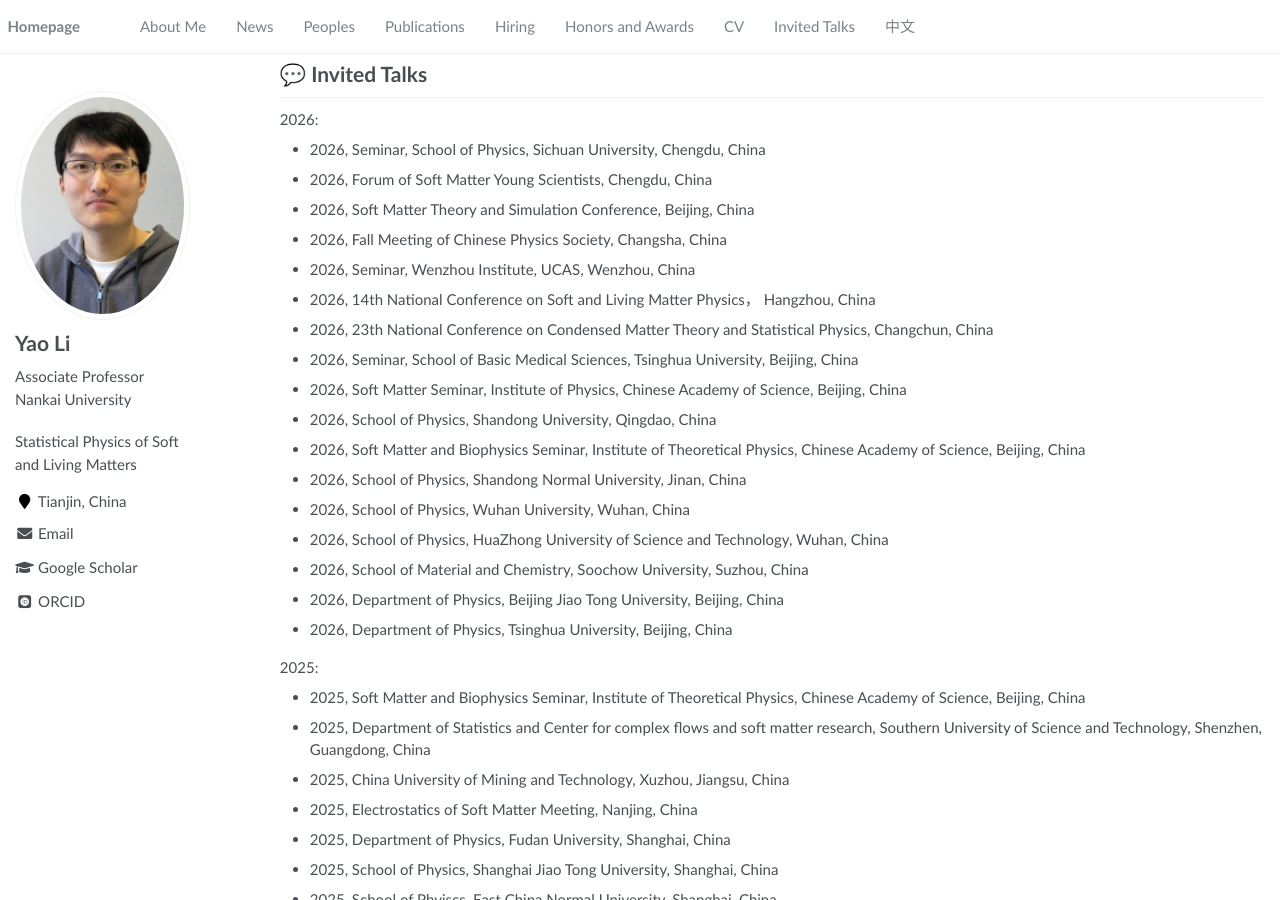
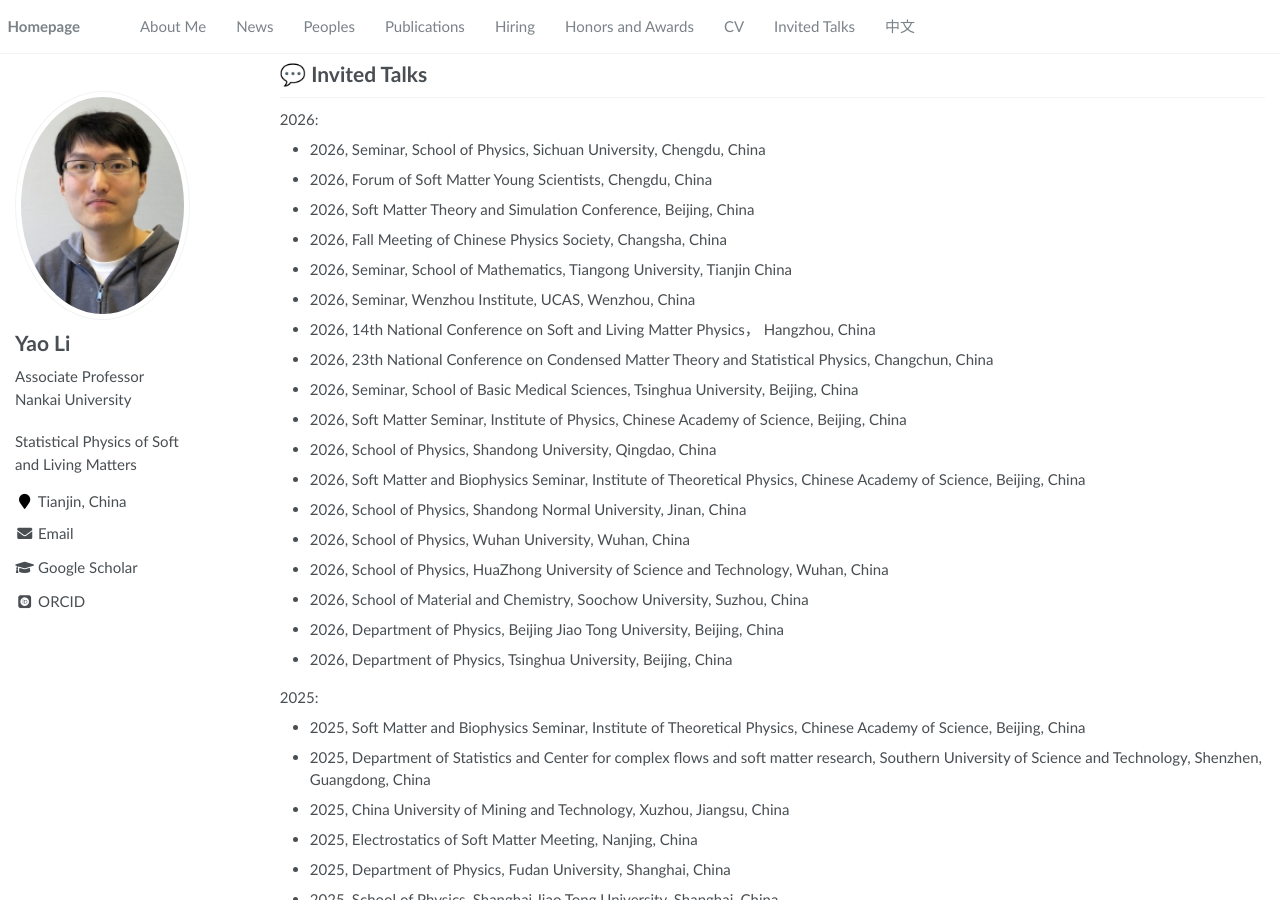
Before and after one commit to lliyao/lliyao.github.io, a Jekyll site: the page built from _pages/about.md, in a window 1280 px wide and 900 px high, scrolled down 4209 px. Built offline with Jekyll 4.4.1, drawn with Linux system fonts in a browser that asks for light colours; some web fonts are replaced.

Commit message:
Update about.md

```diff
--- a/_pages/about.md
+++ b/_pages/about.md
@@ -163,6 +163,7 @@ Applications will be reviewed on a rolling basis until the positions are filled.
 - 2026, Forum of Soft Matter Young Scientists, Chengdu, China
 - 2026, Soft Matter Theory and Simulation Conference, Beijing, China
 - 2026, Fall Meeting of Chinese Physics Society, Changsha, China
+- 2026, Seminar, School of Mathematics, Tiangong University, Tianjin China
 - 2026, Seminar, Wenzhou Institute, UCAS, Wenzhou, China
 - 2026, 14th National Conference on Soft and Living Matter Physics， Hangzhou, China
 - 2026, 23th National Conference on Condensed Matter Theory and Statistical Physics, Changchun, China
```
